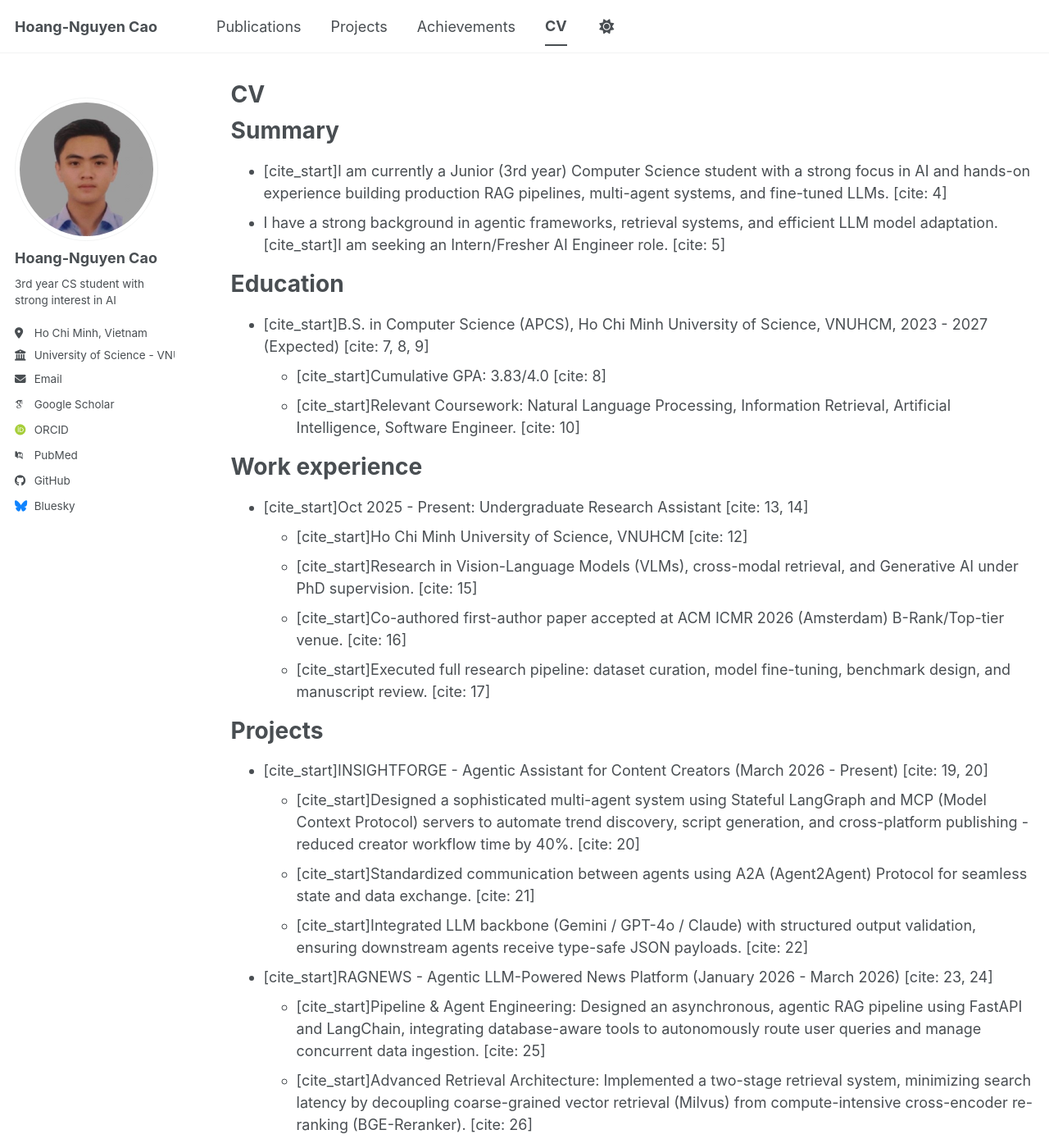
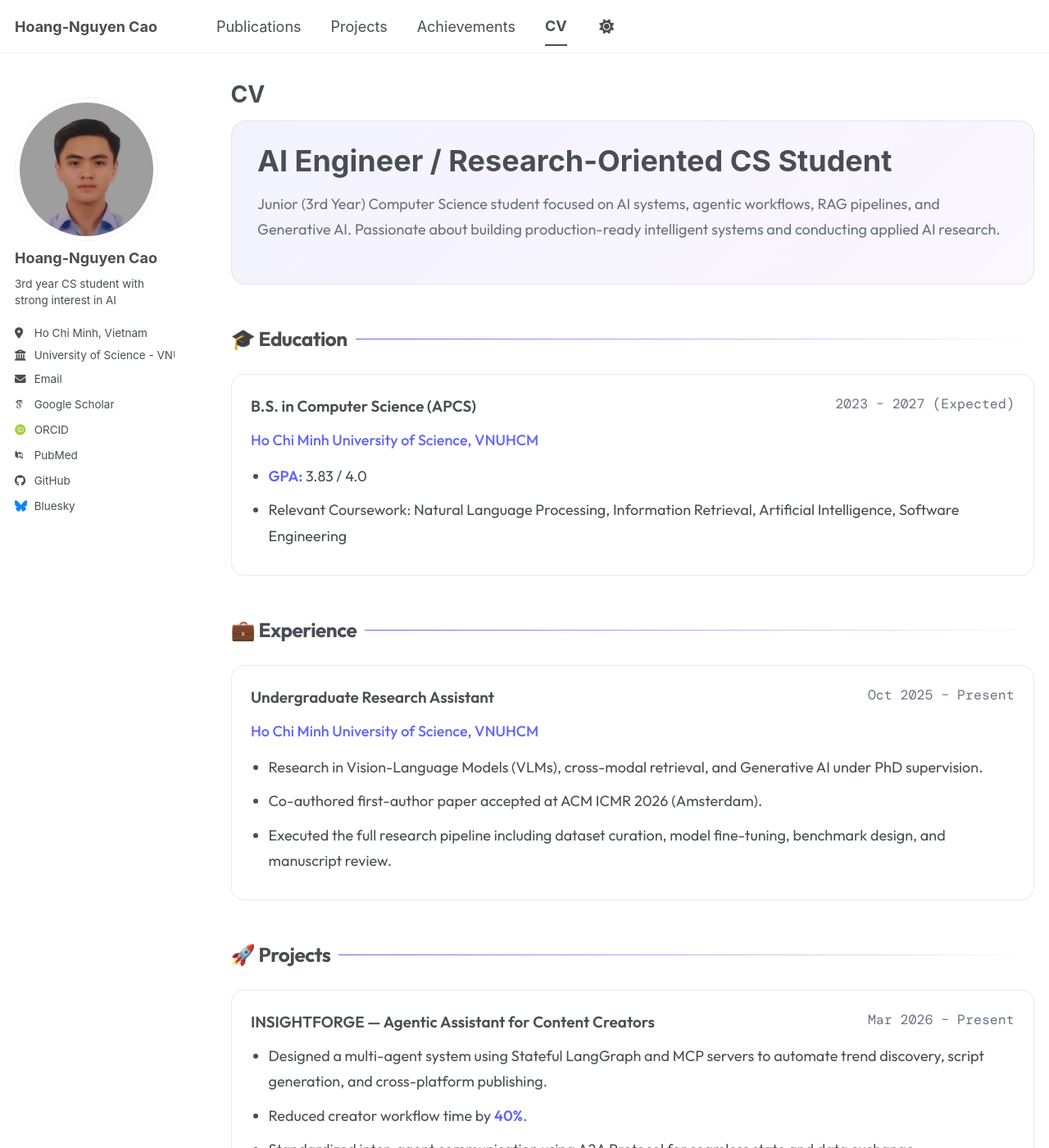
Before and after one commit to HNg0303/HNg0303.github.io, a Jekyll site: the page built from _pages/cv.md, in a window 1280 px wide and 1400 px high. Shown: the whole window at 82% size. Built offline with Jekyll 4.4.1, drawn with Linux system fonts in a browser that asks for light colours; some web fonts are replaced; a script bundle is joined from its source files by our own code; library files that are not in the unit come from our copies; some of the changed text lies outside the part shown.

Commit message:
Update CV Section

```diff
--- a/_pages/cv.md
+++ b/_pages/cv.md
@@ -9,96 +9,154 @@
 
 {% include base_path %}
 
-Summary
-======
-* [cite_start]I am currently a Junior (3rd year) Computer Science student with a strong focus in AI and hands-on experience building production RAG pipelines, multi-agent systems, and fine-tuned LLMs. [cite: 4]
-* I have a strong background in agentic frameworks, retrieval systems, and efficient LLM model adaptation. [cite_start]I am seeking an Intern/Fresher AI Engineer role. [cite: 5]
-
-Education
-======
-* [cite_start]B.S. in Computer Science (APCS), Ho Chi Minh University of Science, VNUHCM, 2023 - 2027 (Expected) [cite: 7, 8, 9]
-  * [cite_start]Cumulative GPA: 3.83/4.0 [cite: 8]
-  * [cite_start]Relevant Coursework: Natural Language Processing, Information Retrieval, Artificial Intelligence, Software Engineer. [cite: 10]
-
-Work experience
-======
-* [cite_start]Oct 2025 - Present: Undergraduate Research Assistant [cite: 13, 14]
-  * [cite_start]Ho Chi Minh University of Science, VNUHCM [cite: 12]
-  * [cite_start]Research in Vision-Language Models (VLMs), cross-modal retrieval, and Generative AI under PhD supervision. [cite: 15]
-  * [cite_start]Co-authored first-author paper accepted at ACM ICMR 2026 (Amsterdam) B-Rank/Top-tier venue. [cite: 16]
-  * [cite_start]Executed full research pipeline: dataset curation, model fine-tuning, benchmark design, and manuscript review. [cite: 17]
-
-Projects
-======
-* [cite_start]INSIGHTFORGE - Agentic Assistant for Content Creators (March 2026 - Present) [cite: 19, 20]
-  * [cite_start]Designed a sophisticated multi-agent system using Stateful LangGraph and MCP (Model Context Protocol) servers to automate trend discovery, script generation, and cross-platform publishing - reduced creator workflow time by 40%. [cite: 20]
-  * [cite_start]Standardized communication between agents using A2A (Agent2Agent) Protocol for seamless state and data exchange. [cite: 21]
-  * [cite_start]Integrated LLM backbone (Gemini / GPT-4o / Claude) with structured output validation, ensuring downstream agents receive type-safe JSON payloads. [cite: 22]
-
-* [cite_start]RAGNEWS - Agentic LLM-Powered News Platform (January 2026 - March 2026) [cite: 23, 24]
-  * [cite_start]Pipeline & Agent Engineering: Designed an asynchronous, agentic RAG pipeline using FastAPI and LangChain, integrating database-aware tools to autonomously route user queries and manage concurrent data ingestion. [cite: 25]
-  * [cite_start]Advanced Retrieval Architecture: Implemented a two-stage retrieval system, minimizing search latency by decoupling coarse-grained vector retrieval (Milvus) from compute-intensive cross-encoder re-ranking (BGE-Reranker). [cite: 26]
-  * [cite_start]LLM Fine-Tuning & Analysis: Fine-tuned Qwen2.5-1.5B via LoRA and Unsloth for domain-specific summarization, and integrated a BERT-based sentiment classifier for financial news analysis, reducing training memory footprint by 60%. [cite: 27]
-  * [cite_start]Production Serving & Persistence: Deployed the fine-tuned generative models using vLLM for high-throughput inference, a PostgreSQL database for short-term and long-term AI Conversation and a Streamlit UI for interactive sessions. [cite: 28]
-
-Skills
-======
-* [cite_start]Languages: Python (primary), C++, JavaScript [cite: 37]
-* [cite_start]Deep Learning Frameworks: PyTorch, Hugging Face Transformers, LoRA / PEFT, Unsloth, vLLM, Skicit-Learn [cite: 39]
-* [cite_start]Agentic Frameworks: LangChain, LangGraph, MCP, A2A Protocol [cite: 40]
-* [cite_start]Backend: FastAPI, PostgreSQL, Docker, Vector Database (Milvus, QDrant, FAISS) [cite: 41]
-* [cite_start]Frontend: ReactJS, NextJS, Streamlit [cite: 42]
-* [cite_start]Others: IELTS 7.5, Teamwork, Presentation [cite: 43]
-
-Publications
-======
-  <ul>{% for post in site.publications reversed %}
-    {% include archive-single-cv.html %}
-  {% endfor %}</ul>
-
-Achievements
-======
-* Finalist - Top 2/300 GDGoC Hackathon Vietnam 2026 (AI Content Architecture), Hanoi, April 2026 [cite: 34, 38]
-* Finalist - Top 24/200 Techcombank HackCX-Together 2025 (AI Banking Assistant), Hanoi, June 2025 [cite: 34, 36, 38]
-
-Skills
-======
-
 <link rel="preconnect" href="https://fonts.googleapis.com">
 <link rel="preconnect" href="https://fonts.gstatic.com" crossorigin>
-<link href="https://fonts.googleapis.com/css2?family=DM+Mono:wght@400;500&family=Outfit:wght@300;400;500;600&display=swap" rel="stylesheet">
+<link href="https://fonts.googleapis.com/css2?family=DM+Mono:wght@400;500&family=Outfit:wght@300;400;500;600;700&display=swap" rel="stylesheet">
 
 <style>
+  :root {
+    --accent: #6366f1;
+    --accent-soft: rgba(99, 102, 241, 0.08);
+    --border: rgba(120, 120, 120, 0.15);
+    --text-soft: #6b7280;
+  }
+
+  .cv-page {
+    font-family: 'Outfit', sans-serif;
+    line-height: 1.75;
+  }
+
+  .cv-hero {
+    margin: 1rem 0 2rem 0;
+    padding: 1.5rem 1.75rem;
+    border-radius: 18px;
+    background: linear-gradient(
+      135deg,
+      rgba(99, 102, 241, 0.08),
+      rgba(168, 85, 247, 0.05)
+    );
+    border: 1px solid var(--border);
+  }
+
+  .cv-hero h1 {
+    margin: 0;
+    font-size: 2rem;
+    font-weight: 700;
+  }
+
+  .cv-hero p {
+    margin-top: 0.8rem;
+    color: var(--text-soft);
+    font-size: 1rem;
+  }
+
+  .cv-section {
+    margin-top: 2.5rem;
+  }
+
+  .cv-section-title {
+    display: flex;
+    align-items: center;
+    gap: 10px;
+    margin-bottom: 1.2rem;
+    font-size: 1.35rem;
+    font-weight: 700;
+    letter-spacing: -0.02em;
+  }
+
+  .cv-section-title::after {
+    content: "";
+    flex: 1;
+    height: 1px;
+    background: linear-gradient(to right, var(--accent), transparent);
+  }
+
+  .cv-card {
+    border: 1px solid var(--border);
+    border-radius: 16px;
+    padding: 1.2rem 1.3rem;
+    margin-bottom: 1rem;
+    transition: all 0.2s ease;
+    background: rgba(255,255,255,0.02);
+  }
+
+  .cv-card:hover {
+    transform: translateY(-2px);
+    box-shadow: 0 6px 20px rgba(0,0,0,0.05);
+  }
+
+  .cv-card-header {
+    display: flex;
+    justify-content: space-between;
+    gap: 1rem;
+    flex-wrap: wrap;
+    margin-bottom: 0.5rem;
+  }
+
+  .cv-role {
+    font-size: 1.05rem;
+    font-weight: 600;
+  }
+
+  .cv-date {
+    font-size: 0.92rem;
+    color: var(--text-soft);
+    font-family: 'DM Mono', monospace;
+  }
+
+  .cv-org {
+    color: var(--accent);
+    font-weight: 500;
+    margin-bottom: 0.7rem;
+  }
+
+  .cv-card ul {
+    padding-left: 1.2rem;
+    margin: 0.4rem 0 0 0;
+  }
+
+  .cv-card li {
+    margin-bottom: 0.55rem;
+  }
+
+  .cv-highlight {
+    font-weight: 600;
+    color: var(--accent);
+  }
+
   .cv-skills-grid {
     display: grid;
     grid-template-columns: repeat(auto-fit, minmax(260px, 1fr));
     gap: 16px;
     margin-top: 1rem;
     margin-bottom: 2rem;
-    font-family: 'Outfit', sans-serif;
   }
+
   .cv-skill-card {
     background: var(--background-color, #ffffff);
     border: 0.5px solid rgba(128, 128, 128, 0.2);
-    border-radius: 12px;
+    border-radius: 14px;
     padding: 16px 18px;
     position: relative;
     overflow: hidden;
     transition: transform 0.2s ease, border-color 0.2s ease, box-shadow 0.2s ease;
   }
+
   .cv-skill-card:hover {
     transform: translateY(-3px);
     border-color: rgba(128, 128, 128, 0.4);
     box-shadow: 0 4px 12px rgba(0, 0, 0, 0.05);
   }
+
   .cv-skill-card::before {
     content: '';
     position: absolute;
-    top: 0; left: 0; right: 0; height: 3px;
+    top: 0; left: 0; right: 0;
+    height: 3px;
     background: var(--card-accent, #6366f1);
     opacity: 0.85;
   }
-  /* Category specific accents */
+
   .c-lang { --card-accent: #3b82f6; }
   .c-dl { --card-accent: #8b5cf6; }
   .c-agent { --card-accent: #6366f1; }
@@ -125,11 +183,13 @@
     background: rgba(128, 128, 128, 0.08);
     font-size: 14px;
   }
+
   .cv-skill-tags {
     display: flex;
     flex-wrap: wrap;
     gap: 6px;
   }
+
   .cv-skill-tag {
     font-family: 'DM Mono', monospace;
     font-size: 11px;
@@ -137,108 +197,292 @@
     border-radius: 6px;
     background: rgba(128, 128, 128, 0.05);
     border: 0.5px solid rgba(128, 128, 128, 0.18);
-    color: inherit;
     transition: all 0.2s ease;
-    cursor: default;
   }
+
   .cv-skill-tag:hover {
     background: rgba(128, 128, 128, 0.12);
-    border-color: rgba(128, 128, 128, 0.3);
   }
 
   @media (prefers-color-scheme: dark) {
     .cv-skill-card {
-      background: var(--background-color, #1a1a2e);
+      background: #171717;
     }
+
+    .cv-card {
+      background: rgba(255,255,255,0.02);
+    }
+
     .cv-skill-tag {
       background: rgba(255, 255, 255, 0.04);
       border-color: rgba(255, 255, 255, 0.1);
     }
-    .cv-skill-tag:hover {
-      background: rgba(255, 255, 255, 0.1);
-    }
   }
 </style>
 
-<div class="cv-skills-grid">
+<div class="cv-page">
 
-  <div class="cv-skill-card c-lang">
-    <div class="cv-skill-header">
-      <div class="cv-skill-icon">💻</div>
-      Languages
+<div class="cv-hero">
+  <h1>AI Engineer / Research-Oriented CS Student</h1>
+  <p>
+    Junior (3rd Year) Computer Science student focused on AI systems, agentic workflows,
+    RAG pipelines, and Generative AI. Passionate about building
+    production-ready intelligent systems and conducting applied AI research.
+  </p>
+</div>
+
+<div class="cv-section">
+  <div class="cv-section-title">🎓 Education</div>
+
+  <div class="cv-card">
+    <div class="cv-card-header">
+      <div class="cv-role">
+        B.S. in Computer Science (APCS)
+      </div>
+      <div class="cv-date">2023 – 2027 (Expected)</div>
     </div>
-    <div class="cv-skill-tags">
-      <span class="cv-skill-tag" style="background: rgba(59,130,246,0.1); border-color: rgba(59,130,246,0.3); color: #3b82f6;">Python (Primary)</span>
-      <span class="cv-skill-tag">C++</span>
-      <span class="cv-skill-tag">JavaScript</span>
+
+    <div class="cv-org">
+      Ho Chi Minh University of Science, VNUHCM
     </div>
+
+    <ul>
+      <li><span class="cv-highlight">GPA:</span> 3.83 / 4.0</li>
+      <li>
+        Relevant Coursework:
+        Natural Language Processing, Information Retrieval,
+        Artificial Intelligence, Software Engineering
+      </li>
+    </ul>
+  </div>
+</div>
+
+<div class="cv-section">
+  <div class="cv-section-title">💼 Experience</div>
+
+  <div class="cv-card">
+    <div class="cv-card-header">
+      <div class="cv-role">
+        Undergraduate Research Assistant
+      </div>
+      <div class="cv-date">Oct 2025 – Present</div>
+    </div>
+
+    <div class="cv-org">
+      Ho Chi Minh University of Science, VNUHCM
+    </div>
+
+    <ul>
+      <li>
+        Research in Vision-Language Models (VLMs),
+        cross-modal retrieval, and Generative AI under PhD supervision.
+      </li>
+
+      <li>
+        Co-authored first-author paper accepted at
+        ACM ICMR 2026 (Amsterdam).
+      </li>
+
+      <li>
+        Executed the full research pipeline including
+        dataset curation, model fine-tuning,
+        benchmark design, and manuscript review.
+      </li>
+    </ul>
+  </div>
+</div>
+
+<div class="cv-section">
+  <div class="cv-section-title">🚀 Projects</div>
+
+  <div class="cv-card">
+    <div class="cv-card-header">
+      <div class="cv-role">
+        INSIGHTFORGE — Agentic Assistant for Content Creators
+      </div>
+      <div class="cv-date">Mar 2026 – Present</div>
+    </div>
+
+    <ul>
+      <li>
+        Designed a multi-agent system using Stateful LangGraph and MCP servers
+        to automate trend discovery, script generation,
+        and cross-platform publishing.
+      </li>
+
+      <li>
+        Reduced creator workflow time by
+        <span class="cv-highlight">40%</span>.
+      </li>
+
+      <li>
+        Standardized inter-agent communication using
+        A2A Protocol for seamless state and data exchange.
+      </li>
+
+      <li>
+        Integrated Gemini, GPT-4o, and Claude with structured output validation
+        for type-safe downstream workflows.
+      </li>
+    </ul>
   </div>
 
-  <div class="cv-skill-card c-dl">
-    <div class="cv-skill-header">
-      <div class="cv-skill-icon">🧠</div>
-      Deep Learning Frameworks
+  <div class="cv-card">
+    <div class="cv-card-header">
+      <div class="cv-role">
+        RAGNEWS — Agentic LLM-Powered News Platform
+      </div>
+      <div class="cv-date">Jan 2026 – Mar 2026</div>
     </div>
-    <div class="cv-skill-tags">
-      <span class="cv-skill-tag">PyTorch</span>
-      <span class="cv-skill-tag">Hugging Face</span>
-      <span class="cv-skill-tag">LoRA / PEFT</span>
-      <span class="cv-skill-tag">Unsloth</span>
-      <span class="cv-skill-tag">vLLM</span>
-      <span class="cv-skill-tag">Scikit-Learn</span>
+
+    <ul>
+      <li>
+        Built an asynchronous agentic RAG pipeline using
+        FastAPI and LangChain with autonomous routing tools.
+      </li>
+
+      <li>
+        Implemented a two-stage retrieval architecture using
+        Milvus and BGE-Reranker for lower latency retrieval.
+      </li>
+
+      <li>
+        Fine-tuned Qwen2.5-1.5B via LoRA and Unsloth
+        for domain-specific summarization tasks.
+      </li>
+
+      <li>
+        Reduced training memory footprint by
+        <span class="cv-highlight">60%</span>.
+      </li>
+
+      <li>
+        Deployed inference using vLLM with PostgreSQL persistence
+        and a Streamlit interface for interactive sessions.
+      </li>
+    </ul>
+  </div>
+</div>
+
+<div class="cv-section">
+  <div class="cv-section-title">🏆 Achievements</div>
+
+  <div class="cv-card">
+    <ul>
+      <li>
+        Finalist — Top 2/300 GDGoC Hackathon Vietnam 2026
+        (AI Content Architecture), Hanoi
+      </li>
+
+      <li>
+        Finalist — Top 24/200 Techcombank HackCX-Together 2025
+        (AI Banking Assistant), Hanoi
+      </li>
+    </ul>
+  </div>
+</div>
+
+<div class="cv-section">
+  <div class="cv-section-title">📚 Publications</div>
+
+  <ul>
+    {% for post in site.publications reversed %}
+      {% include archive-single-cv.html %}
+    {% endfor %}
+  </ul>
+</div>
+
+<div class="cv-section">
+  <div class="cv-section-title">🛠 Skills</div>
+
+  <div class="cv-skills-grid">
+
+    <div class="cv-skill-card c-lang">
+      <div class="cv-skill-header">
+        <div class="cv-skill-icon">💻</div>
+        Languages
+      </div>
+
+      <div class="cv-skill-tags">
+        <span class="cv-skill-tag">Python</span>
+        <span class="cv-skill-tag">C++</span>
+        <span class="cv-skill-tag">JavaScript</span>
+      </div>
     </div>
+
+    <div class="cv-skill-card c-dl">
+      <div class="cv-skill-header">
+        <div class="cv-skill-icon">🧠</div>
+        Deep Learning
+      </div>
+
+      <div class="cv-skill-tags">
+        <span class="cv-skill-tag">PyTorch</span>
+        <span class="cv-skill-tag">Transformers</span>
+        <span class="cv-skill-tag">LoRA / PEFT</span>
+        <span class="cv-skill-tag">Unsloth</span>
+        <span class="cv-skill-tag">vLLM</span>
+        <span class="cv-skill-tag">Scikit-Learn</span>
+      </div>
+    </div>
+
+    <div class="cv-skill-card c-agent">
+      <div class="cv-skill-header">
+        <div class="cv-skill-icon">🤖</div>
+        Agentic Systems
+      </div>
+
+      <div class="cv-skill-tags">
+        <span class="cv-skill-tag">LangChain</span>
+        <span class="cv-skill-tag">LangGraph</span>
+        <span class="cv-skill-tag">MCP</span>
+        <span class="cv-skill-tag">A2A Protocol</span>
+      </div>
+    </div>
+
+    <div class="cv-skill-card c-back">
+      <div class="cv-skill-header">
+        <div class="cv-skill-icon">⚙️</div>
+        Backend & DB
+      </div>
+
+      <div class="cv-skill-tags">
+        <span class="cv-skill-tag">FastAPI</span>
+        <span class="cv-skill-tag">PostgreSQL</span>
+        <span class="cv-skill-tag">Docker</span>
+        <span class="cv-skill-tag">Milvus</span>
+        <span class="cv-skill-tag">Qdrant</span>
+        <span class="cv-skill-tag">FAISS</span>
+      </div>
+    </div>
+
+    <div class="cv-skill-card c-front">
+      <div class="cv-skill-header">
+        <div class="cv-skill-icon">🎨</div>
+        Frontend
+      </div>
+
+      <div class="cv-skill-tags">
+        <span class="cv-skill-tag">ReactJS</span>
+        <span class="cv-skill-tag">NextJS</span>
+        <span class="cv-skill-tag">Streamlit</span>
+      </div>
+    </div>
+
+    <div class="cv-skill-card c-other">
+      <div class="cv-skill-header">
+        <div class="cv-skill-icon">🌟</div>
+        Others
+      </div>
+
+      <div class="cv-skill-tags">
+        <span class="cv-skill-tag">IELTS 7.5</span>
+        <span class="cv-skill-tag">Teamwork</span>
+        <span class="cv-skill-tag">Presentation</span>
+      </div>
+    </div>
+
   </div>
-
-  <div class="cv-skill-card c-agent">
-    <div class="cv-skill-header">
-      <div class="cv-skill-icon">🤖</div>
-      Agentic Frameworks
-    </div>
-    <div class="cv-skill-tags">
-      <span class="cv-skill-tag">LangChain</span>
-      <span class="cv-skill-tag">LangGraph</span>
-      <span class="cv-skill-tag">MCP</span>
-      <span class="cv-skill-tag">A2A Protocol</span>
-    </div>
-  </div>
-
-  <div class="cv-skill-card c-back">
-    <div class="cv-skill-header">
-      <div class="cv-skill-icon">⚙️</div>
-      Backend & Database
-    </div>
-    <div class="cv-skill-tags">
-      <span class="cv-skill-tag">FastAPI</span>
-      <span class="cv-skill-tag">PostgreSQL</span>
-      <span class="cv-skill-tag">Docker</span>
-      <span class="cv-skill-tag">Milvus</span>
-      <span class="cv-skill-tag">QDrant</span>
-      <span class="cv-skill-tag">FAISS</span>
-    </div>
-  </div>
-
-  <div class="cv-skill-card c-front">
-    <div class="cv-skill-header">
-      <div class="cv-skill-icon">🎨</div>
-      Frontend
-    </div>
-    <div class="cv-skill-tags">
-      <span class="cv-skill-tag">ReactJS</span>
-      <span class="cv-skill-tag">NextJS</span>
-      <span class="cv-skill-tag">Streamlit</span>
-    </div>
-  </div>
-
-  <div class="cv-skill-card c-other">
-    <div class="cv-skill-header">
-      <div class="cv-skill-icon">🌟</div>
-      Others
-    </div>
-    <div class="cv-skill-tags">
-      <span class="cv-skill-tag" style="background: rgba(245,158,11,0.1); border-color: rgba(245,158,11,0.3); color: #d97706;">IELTS 7.5</span>
-      <span class="cv-skill-tag">Teamwork</span>
-      <span class="cv-skill-tag">Presentation</span>
-    </div>
-  </div>
+</div>
 
 </div>
```
Also changed, not shown: other parts of _pages/cv.md (+1 -1 lines).
